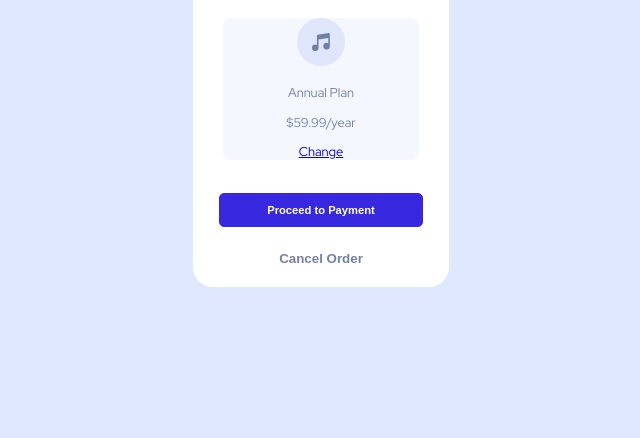
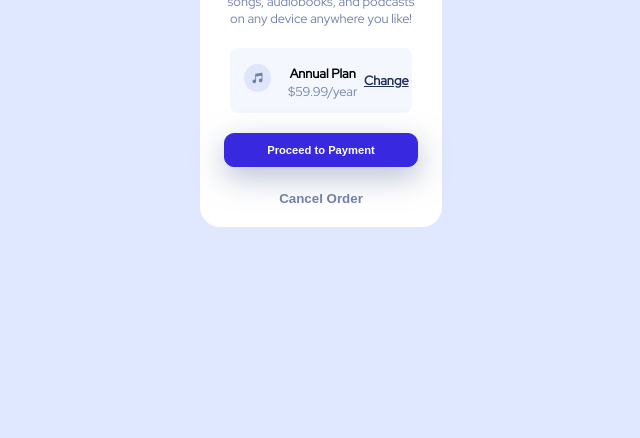
Before and after one commit to Techylawyer/orderSummary, a plain HTML site: page index.html in a window 1280 px wide. Shown: the part 362-800 px from the top of the page, without its empty margins (319-959 px from the left). Drawn offline with Linux system fonts and the light colour scheme.

Commit message:
more css styling and responsiveness

```diff
--- a/index.html
+++ b/index.html
@@ -14,14 +14,14 @@
             <img src="./images/illustration-hero.svg" class="first">
         </div>
         <div class="text">
-            <h3>Order Summary</h3>
+            <h2 class="title"><strong>Order Summary</strong></h2>
             <p>You can now listen to millions of songs, audiobooks, and podcasts on any device anywhere you like!</p>
 
         </div>
         <div class="grid">
-            <img src="./images/icon-music.svg">
-            <p>Annual Plan</p>
-            <p>$59.99/year</p>
+            <img src="./images/icon-music.svg" class="music">
+            <p class="plan"><strong>Annual Plan</strong></p>
+            <p class="price">$59.99/year</p>
             <p class="span"><a href="#">Change<a></p>
         </div>
         <div>
--- a/styles.css
+++ b/styles.css
@@ -4,7 +4,7 @@
 
 body {
     text-align: center;
-    padding: 100px ;
+    padding: 10vw;
     font-family: 'Red Hat Display', sans-serif;
     background-color: hsl(225, 100%, 94%);
     font-size: 16px;
@@ -31,7 +31,7 @@ body {
     padding: 8px 20px;
 }
 
-h3 {
+.title {
     font-weight: 900;
 }
 
@@ -42,9 +42,57 @@ p {
 }
 
 .grid {
+    display: grid;
+    grid-template-columns: auto auto auto;
+    grid-template-rows: 20px 20px;
     background-color: hsl(225, 100%, 98%);
     margin: auto 30px;
     border-radius: 8px;
+    padding-top: 10px;
+    padding-bottom: 15px;
+    text-align: center;
+}
+
+.music {
+    display: block;
+    max-width: 50%;
+    margin: auto;
+    grid-row: 1 / 3;
+    grid-column: 1;
+    line-height: 25px;
+}
+
+.plan {
+    color: #000;
+    line-height: 5px;
+}
+
+.price {
+    grid-column: 2;
+    grid-row: 2;
+    line-height: 2px;
+
+}
+
+.span {
+    grid-column: 3;
+    grid-row: 1;
+    line-height: 20px;
+    font-weight: bold;
+}
+
+.span > a:link {
+    color: hsl(223, 47%, 23%);
+}
+
+.span > a:hover {
+    text-decoration: none;
+    color: hsl(318, 95%, 33%);
+}
+
+.span > a:active {
+    color:black;
+    cursor: pointer;
 }
 
 .payment {
@@ -52,12 +100,21 @@ p {
     background-color: hsl(245, 75%, 52%);
     color: white;
     border: 1px solid hsl(245, 75%, 52%);
-    border-radius: 5px;
+    border-radius: 10px;
     padding: 10px 20px;
     margin: 20px auto;
     font-size: 0.7em;
     font-weight: 700;
+    /* box-shadow: 1px 10px 10px 5px hsl(225, 100%, 94%); */
+    /* box-shadow: 1px 10px 5px 5px hsl(225, 100%, 98%); */
+    box-shadow: 1px 10px 30px hsla(224, 23%, 55%, 0.5);
+    /* box-shadow: 1px 10px 20px 5px hsl(245, 75%, 52%); */
+    /* box-shadow: 1px 10px 5px 5px hsl(223, 47%, 23%); */
+}
+
+:payment:hover {
     cursor: pointer;
+    background-color: blueviolet;
 }
 
 .cancel {
@@ -68,3 +125,14 @@ p {
     margin-bottom: 20px;
     cursor: pointer;
 }
+
+@media screen and (max-width:800px) and (min-width:280px) {
+    .main {
+        width: 90vw;
+        margin: auto;
+    }
+
+    body {
+        padding: 15vh 1vh;
+    }
+}
```
